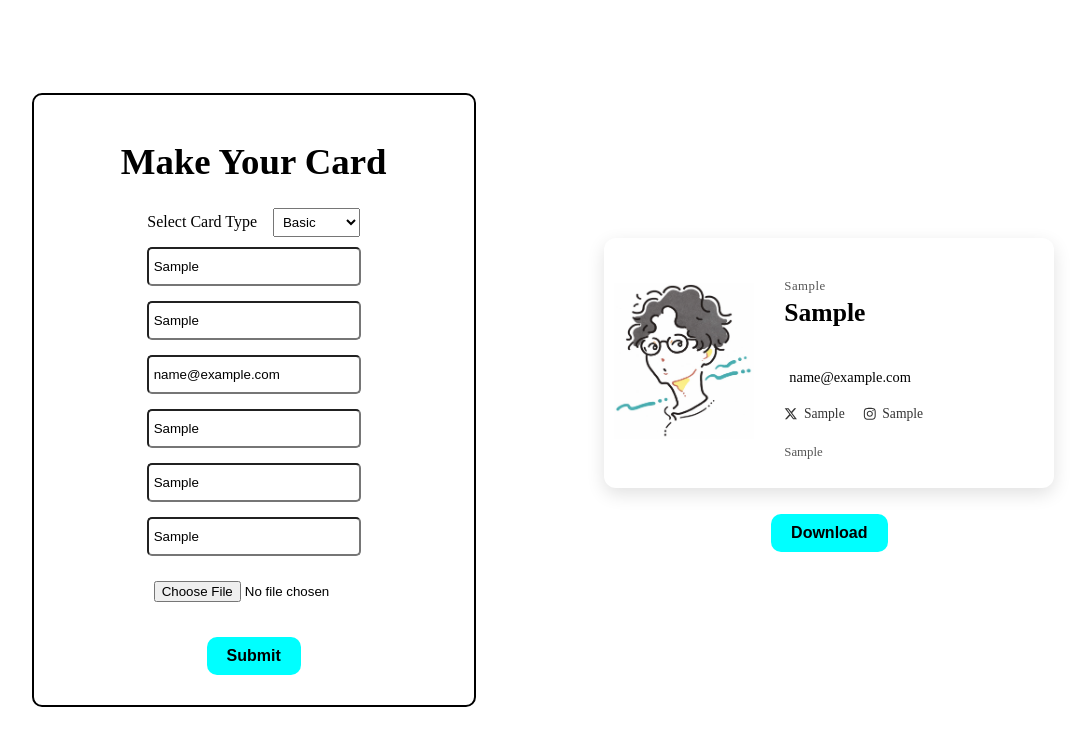
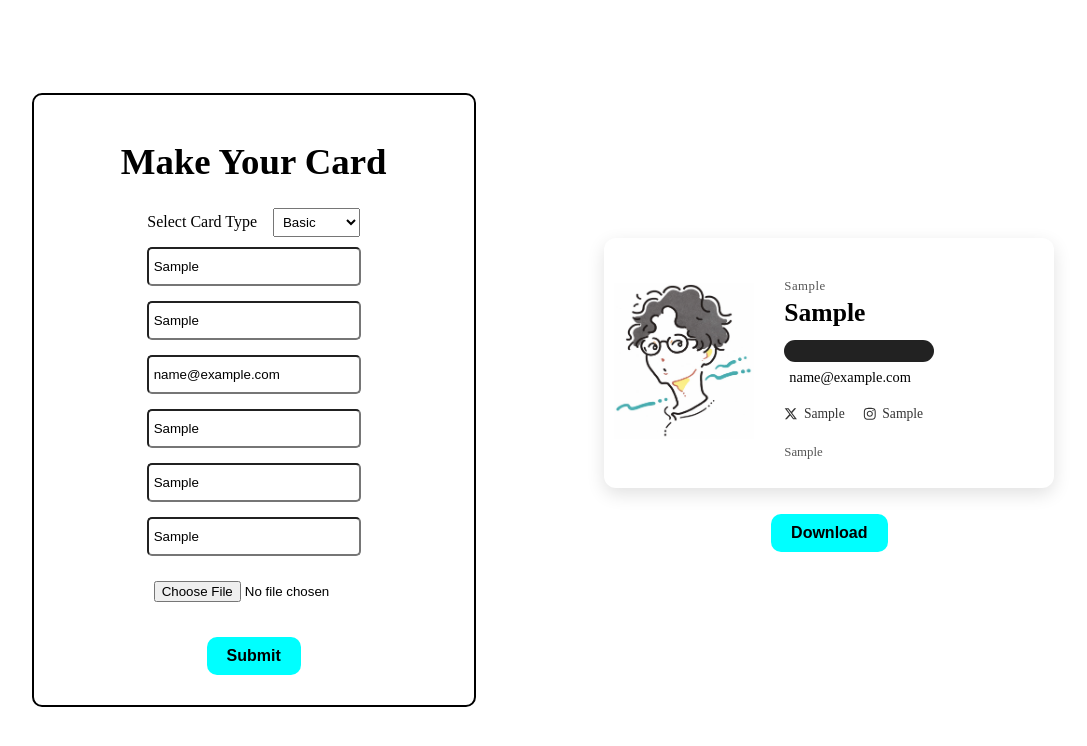
Before and after one commit to Edith69892/card_generator, a React (Vite) app: page / in a window 1280 px wide. Both pictures are taken after typing "Sample", "Sample", "name@example.com", "Sample", "Sample", "Sample" into the empty fields and a click on the button "Submit". Shown: the top 746 px of the page, without its empty margins (97-1184 px from the left). Built offline with nearby package versions, Linux system fonts and the light colour scheme.

Commit message:
fix: add inline styles to email-pill for consistent appearance

```diff
--- a/src/Components/Card1.jsx
+++ b/src/Components/Card1.jsx
@@ -35,7 +35,13 @@ function Card1({ cardData }) {
                 <div className='info'>
                     <span id='role'>{cardData.role}</span>
                     <h2>{cardData.name}</h2>
-                    <div className='email-pill' ></div>
+                    <div className='email-pill'  style={{
+                        width: "150px",
+                        height: "22px",
+                        background: "#222",
+                        borderRadius: "12px",
+                        margin: "12px 0 6px 0"
+                    }}  ></div>
                     <span id='email'>{cardData.email}</span>
                     <div className="socialLinks">
                         <div>
```
